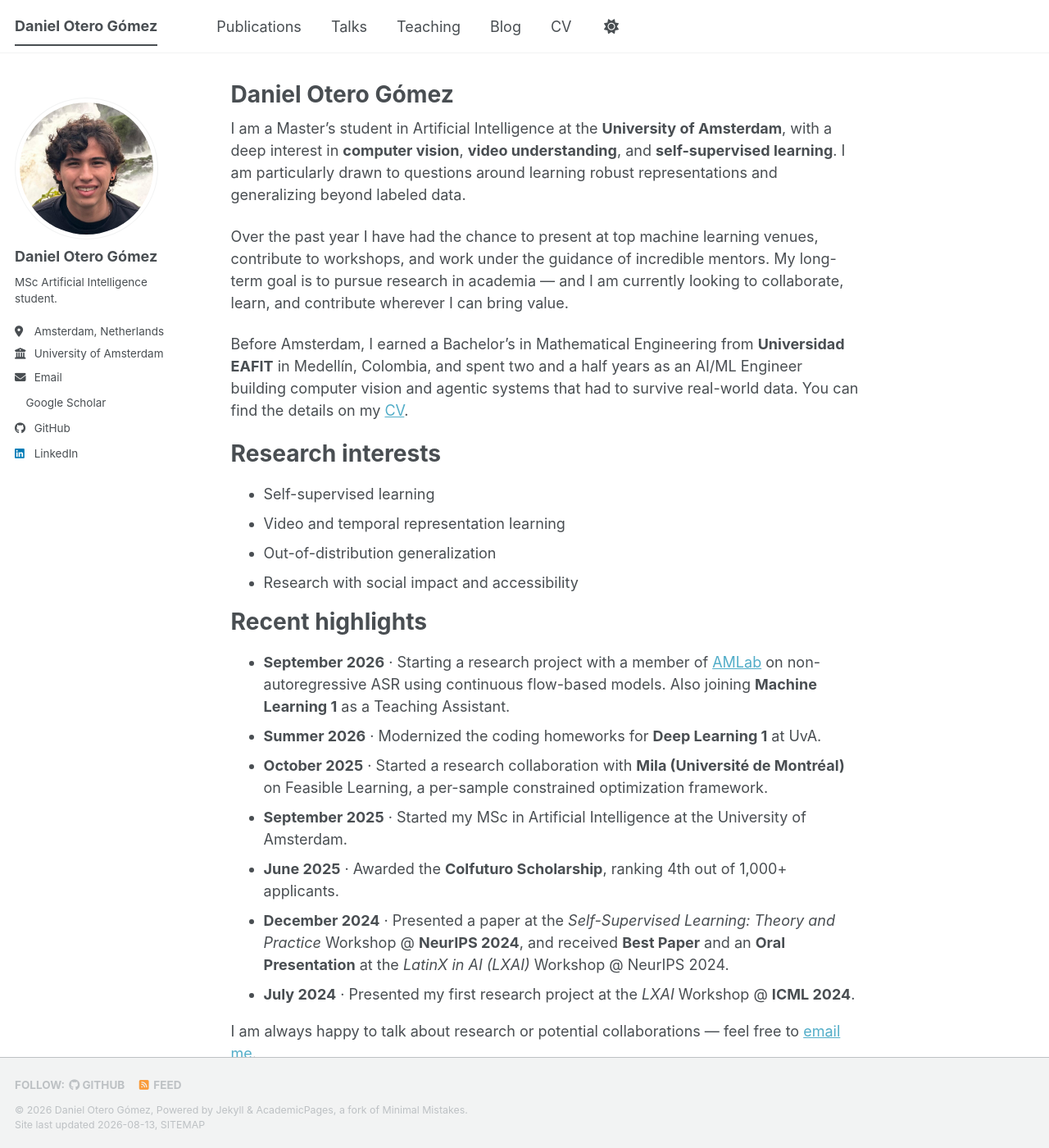
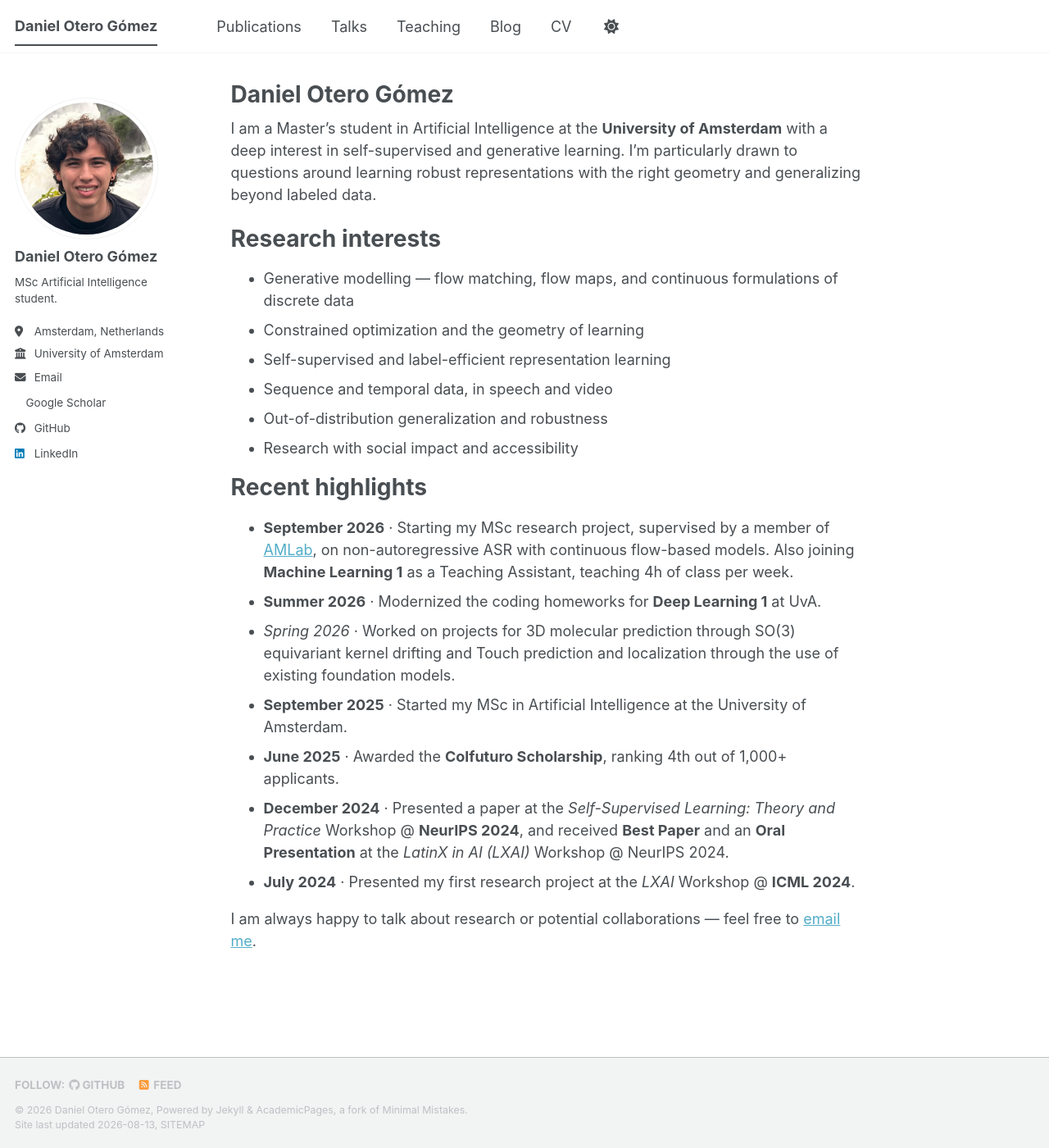
Before and after one commit to daoterog/daoterog.github.io, a Jekyll site: the page built from _pages/about.md, in a window 1280 px wide and 1400 px high. Shown: the whole window at 82% size. Built offline with Jekyll 4.4.1, drawn with Linux system fonts in a browser that asks for light colours; a style sheet for code colours, icons or effects is not loaded.

Commit message:
One-liner about section

```diff
--- a/_pages/about.md
+++ b/_pages/about.md
@@ -7,24 +7,23 @@ redirect_from:
   - /about.html
 ---
 
-I am a Master's student in Artificial Intelligence at the **University of Amsterdam**, with a deep interest in **computer vision**, **video understanding**, and **self-supervised learning**. I am particularly drawn to questions around learning robust representations and generalizing beyond labeled data.
+I am a Master's student in Artificial Intelligence at the **University of Amsterdam** with a deep interest in self-supervised and generative learning. I’m particularly drawn to questions around learning robust representations with the right geometry and generalizing beyond labeled data.
 
-Over the past year I have had the chance to present at top machine learning venues, contribute to workshops, and work under the guidance of incredible mentors. My long-term goal is to pursue research in academia — and I am currently looking to collaborate, learn, and contribute wherever I can bring value.
-
-Before Amsterdam, I earned a Bachelor's in Mathematical Engineering from **Universidad EAFIT** in Medellín, Colombia, and spent two and a half years as an AI/ML Engineer building computer vision and agentic systems that had to survive real-world data. You can find the details on my [CV](/cv/).
 
 Research interests
 ======
-* Self-supervised learning
-* Video and temporal representation learning
-* Out-of-distribution generalization
+* Generative modelling — flow matching, flow maps, and continuous formulations of discrete data
+* Constrained optimization and the geometry of learning
+* Self-supervised and label-efficient representation learning
+* Sequence and temporal data, in speech and video
+* Out-of-distribution generalization and robustness
 * Research with social impact and accessibility
 
 Recent highlights
 ======
-* **September 2026** · Starting a research project with a member of [AMLab](https://amlab.science.uva.nl/) on non-autoregressive ASR using continuous flow-based models. Also joining **Machine Learning 1** as a Teaching Assistant.
+* **September 2026** · Starting my MSc research project, supervised by a member of [AMLab](https://amlab.science.uva.nl/), on non-autoregressive ASR with continuous flow-based models. Also joining **Machine Learning 1** as a Teaching Assistant, teaching 4h of class per week.
 * **Summer 2026** · Modernized the coding homeworks for **Deep Learning 1** at UvA.
-* **October 2025** · Started a research collaboration with **Mila (Université de Montréal)** on Feasible Learning, a per-sample constrained optimization framework.
+* *Spring 2026* · Worked on projects for 3D molecular prediction through SO(3) equivariant kernel drifting and Touch prediction and localization through the use of existing foundation models.
 * **September 2025** · Started my MSc in Artificial Intelligence at the University of Amsterdam.
 * **June 2025** · Awarded the **Colfuturo Scholarship**, ranking 4th out of 1,000+ applicants.
 * **December 2024** · Presented a paper at the *Self-Supervised Learning: Theory and Practice* Workshop @ **NeurIPS 2024**, and received **Best Paper** and an **Oral Presentation** at the *LatinX in AI (LXAI)* Workshop @ NeurIPS 2024.
```
Also changed, not shown: _pages/cv.md (+5 -6 lines).
